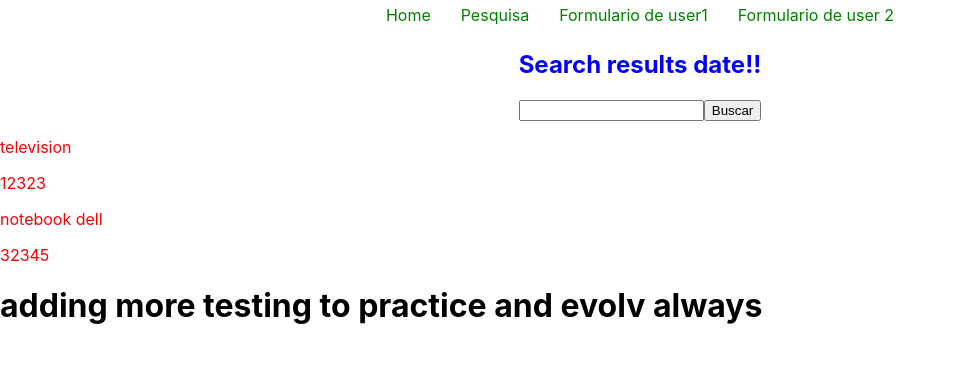
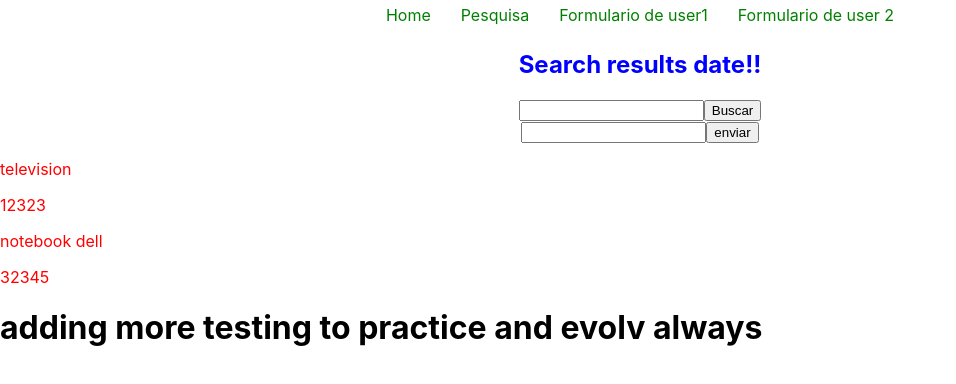
Before and after one commit to felipe-programador-18/router-formik, a React (Create React App) app in the folder testing/: page /newsearch in a window 1280 px wide. Shown: the top 384 px of the page, without its empty margins (0-956 px from the left). Built offline with nearby package versions, Linux system fonts and the light colour scheme; data requests are answered from the project's data file.

Commit message:
c59-create form inside search to get did search about date api

```diff
--- a/testing/src/pages/Newsearch.js
+++ b/testing/src/pages/Newsearch.js
@@ -1,5 +1,6 @@
 import React from 'react'
 import { useFecthing } from '../hoock/useFetching'
+import { Trysearch } from '../component/newsearchpore'
 
 import { useSearchParams } from 'react-router-dom'
 
@@ -12,6 +13,8 @@ const Newsearch = () => {
   console.log("testing more code inside newsearch ", items)
 
 return(<>
+         <Trysearch/>
+
            {loading && <p> Loading search .... </p> }
 
          {items &&  items.map((item) => (<div key={item.id} >
```
